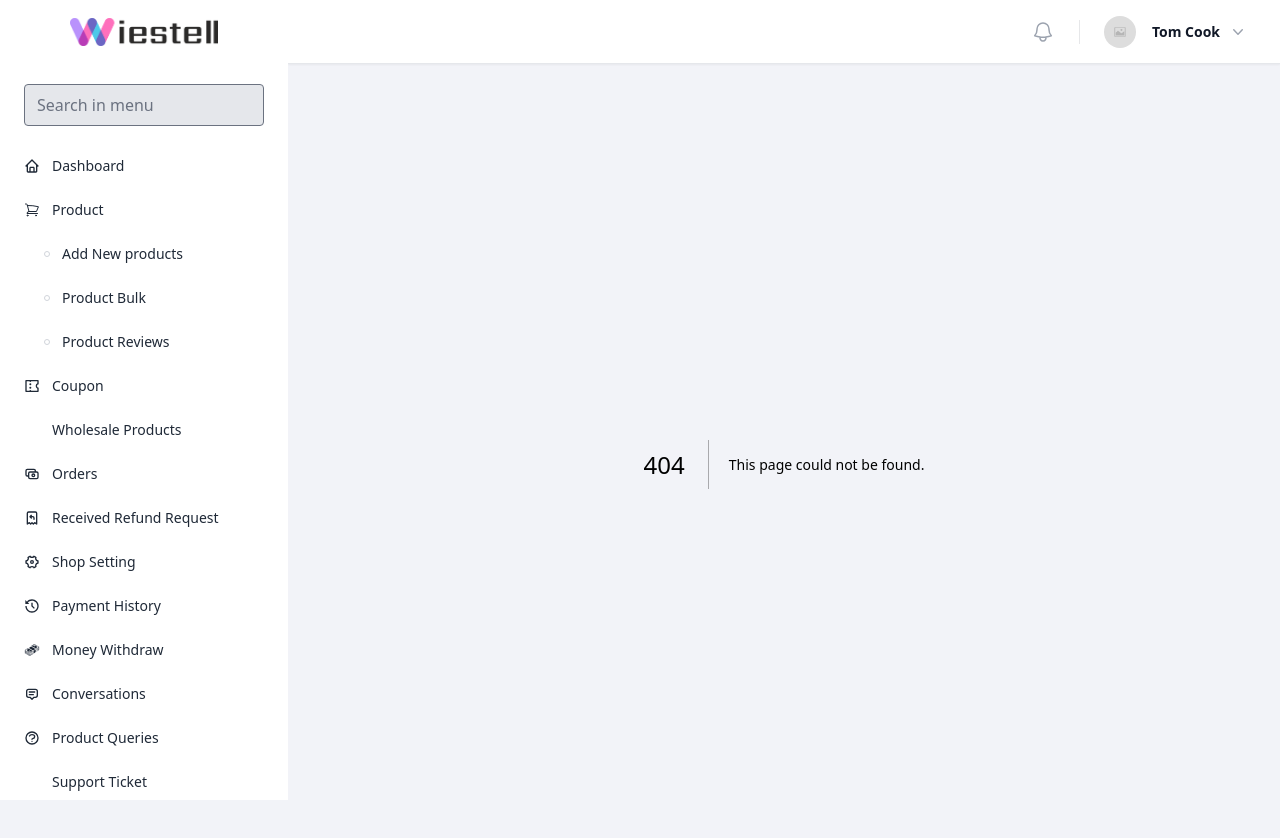
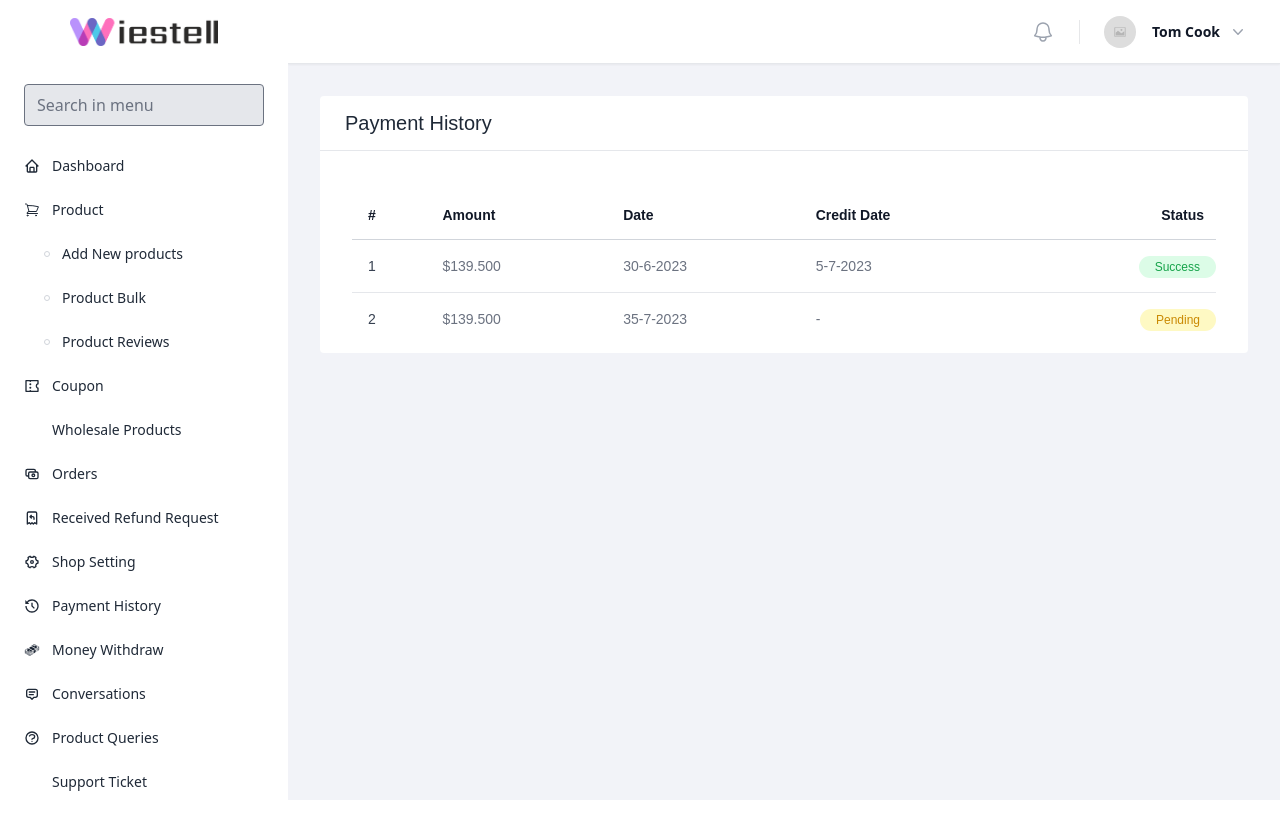
Before and after one commit to Garyson26/SecOps-IOCs-Radar-X-Twitter, a Next.js app: page /payment/payment-history in a window 1280 px wide. Before the commit this address had no page. Shown: the top 838 px of the page. After the commit the page ends 800 px from the top, so only its background shows below. Built offline with nearby package versions, Linux system fonts and the light colour scheme; some icons are missing.

Commit message:
created payment page design

```diff
--- a/src/components/AdminLayout/Sidebar.js
+++ b/src/components/AdminLayout/Sidebar.js
@@ -59,8 +59,8 @@ const navigation = [
     current: false,
   },
   { name: "Shop Setting", href: "#", icon: RiSettings4Line, current: false },
-  { name: "Payment History", href: "#", icon: RiHistoryFill, current: false },
-  { name: "Money Withdraw", href: "#", icon: GiMoneyStack, current: false },
+  { name: "Payment History", href: "/payment", icon: RiHistoryFill, current: false },
+  { name: "Money Withdraw", href: "/moneywithdraw", icon: GiMoneyStack, current: false },
   { name: "Conversations", href: "#", icon: TbMessage2, current: false },
   {
     name: "Product Queries",
--- /dev/null
+++ b/src/components/PaymentChart/PaymentChart.js
@@ -0,0 +1,62 @@
+import React from 'react';
+import {
+  Chart as ChartJS,
+  CategoryScale,
+  LinearScale,
+  PointElement,
+  LineElement,
+  Title,
+  Tooltip,
+  Filler,
+  Legend,
+} from 'chart.js';
+import { Line } from 'react-chartjs-2';
+import { faker } from '@faker-js/faker';
+
+ChartJS.register(
+  CategoryScale,
+  LinearScale,
+  PointElement,
+  LineElement,
+  Title,
+  Tooltip,
+  Filler,
+  Legend
+);
+
+export const options = {
+  responsive: true,
+  maintainAspectRatio: false,
+  plugins: {
+    legend: {
+      position: 'top',
+    },
+    title: {
+      display: true,
+      text: 'Chart.js Line Chart',
+    },
+  },
+
+};
+
+const labels = ['January', 'February', 'March', 'April', 'May', 'June', 'July' , ' August','September','October','November','December'];
+
+export const data = {
+  labels,
+  datasets: [
+    {
+      fill: true,
+      label: 'Dataset 2',
+      data: labels.map(() => faker.datatype.number({ min: 0, max: 10000  })),
+      borderColor: 'rgb(53, 162, 235)',
+      backgroundColor: 'rgba(53, 162, 235, 0.5)',
+    },
+  ],
+};
+const PaymentChart = () => {
+  return (
+    <Line options={options} data={data}  height={400} />
+  )
+}
+
+export default PaymentChart
--- /dev/null
+++ b/src/pages/payment/index.js
@@ -0,0 +1,70 @@
+import React from "react";
+import { RiFileExcel2Line } from "react-icons/ri";
+import { FiChevronDown } from "react-icons/fi";
+import { HiMiniHandThumbUp } from "react-icons/hi2";
+import PaymentChart from "@/components/PaymentChart/PaymentChart";
+import Link from "next/link";
+const Payment = () => {
+  return (
+    <div className="py-8 font-poppins px-4  sm:px-6 lg:px-8">
+      <div className="flex items-center justify-between  mb-8">
+        <h2 className="text-gray-800 font-medium text-[20px]">Payments</h2>
+        <button className="bg-sky-500 flex items-center  px-7 py-2.5 gap-2 rounded-full text-white">
+          <RiFileExcel2Line /> Download
+        </button>
+      </div>
+      <div className="grid gap-6 md:grid-cols-2">
+        <div className="bg-white shadow-md rounded">
+          <div className="flex items-start px-4 py-6">
+            <div className="flex-1">
+              <span>Payment to Date</span>
+              <h2 className="font-semibold text-[24px]">₹53,778</h2>
+            </div>
+            <button className="border px-3 py-1.5 rounded border-gray-900 text-gray-900">
+              View Details
+            </button>
+          </div>
+          <div className="border-t flex px-4 py-6 items-center">
+            <span className="text-[14px] ">Last Payment:</span>
+            <span className="font-black text-[16px] mx-1 font-medium">₹0</span>
+            <span className="flex items-center px-3 mx-3 text-green-600 bg-green-100 rounded-full">
+              <HiMiniHandThumbUp /> Paid on 23 Dec
+            </span>
+          </div>
+        </div>
+        <div className="bg-white shadow-md rounded">
+          <div className="flex items-start px-4 py-6">
+            <div className="flex-1">
+              <span>Totle Outstanding Payment</span>
+              <h2 className="font-semibold text-[24px]">-₹20,778</h2>
+            </div>
+            <Link href="/payment/payment-history" className="border px-3 py-1.5 rounded border-gray-900 text-gray-900">
+              View Details
+            </Link>
+          </div>
+          <div className="border-t flex px-4 py-6 items-center">
+            <span className="text-[14px] ">Next Payment:</span>
+            <span className="font-black text-[16px] mx-1 font-medium">
+              -₹3203
+            </span>
+            <span className="flex items-center px-3 mx-3 text-gray-700 bg-gray-100 rounded-full">
+              <HiMiniHandThumbUp /> Dur on 23 Jul
+            </span>
+          </div>
+        </div>
+      </div>
+      <div className="  w-full mt-6  md:col-span-2 bg-white rounded-lg shadow-md grid px-4 ">
+        <div class=" border-b py-4 px-4 ">
+          <h2 class="text-gray-800 font-semibold text-[17px] font-montserrat">
+            Category wise product stock
+          </h2>
+        </div>
+        <div className="max-h-[400px]">
+          <PaymentChart />
+        </div>
+      </div>
+    </div>
+  );
+};
+
+export default Payment;
--- /dev/null
+++ b/src/pages/payment/payment-history.js
@@ -0,0 +1,108 @@
+import React from "react";
+const payment = [
+  {
+    id: 1,
+    date: "	30-6-2023",
+    amount: "$139.500",
+    creditdate: "5-7-2023",
+    status: "Success",
+  },
+  {
+    id: 2,
+    date: "	35-7-2023",
+    amount: "$139.500",
+    creditdate: "-",
+    status: "Pending",
+  },
+  // More people...
+];
+const PaymentHistory = () => {
+  return (
+    <div className="py-8 font-poppins px-4 sm:px-6 lg:px-8">
+      <div className=" bg-white rounded">
+        <h2 className="text-gray-800 px-[25px] py-3 border-b font-medium text-[20px]">
+          Payment History
+        </h2>
+        <div className="mt-8 flow-root">
+          <div className=" overflow-x-auto">
+            <div className="inline-block min-w-full py-2 align-middle sm:px-6 lg:px-8">
+              <table className="min-w-full divide-y divide-gray-300">
+                <thead>
+                  <tr>
+                    <th
+                      scope="col"
+                      className="py-3.5 pl-4 pr-3 text-left text-sm font-semibold text-gray-900"
+                    >
+                      #
+                    </th>
+                    <th
+                      scope="col"
+                      className="px-3 py-3.5 text-left text-sm font-semibold text-gray-900"
+                    >
+                      Amount
+                    </th>
+                    <th
+                      scope="col"
+                      className="px-3 py-3.5 text-left text-sm font-semibold text-gray-900"
+                    >
+                      Date
+                    </th>
+
+                    <th
+                      scope="col"
+                      className="px-3 py-3.5 text-left text-sm font-semibold text-gray-900"
+                    >
+                      Credit Date
+                    </th>
+                    <th
+                      scope="col"
+                      className="px-3 py-3.5 text-right text-sm font-semibold text-gray-900"
+                    >
+                      Status
+                    </th>
+                  </tr>
+                </thead>
+                <tbody className="divide-y divide-gray-200">
+                  {payment.map((item) => (
+                    <tr key={item.id}>
+                      <td className="whitespace-nowrap py-4 pl-4 pr-3 text-sm font-medium text-gray-700 ">
+                        {item.id}
+                      </td>
+                      <td className="whitespace-nowrap px-3 py-4 text-sm text-gray-500">
+                        {item.amount}
+                      </td>
+                      <td className="whitespace-nowrap px-3 py-4 text-sm text-gray-500">
+                        {item.date}
+                      </td>
+                      <td className="whitespace-nowrap px-3 py-4 text-sm text-gray-500">
+                        {item.creditdate}
+                      </td>
+                      <td className="whitespace-nowrap  py-4 pl-3 pr-4 text-right text-sm font-medium sm:pr-0">
+                      <div>
+
+                        <spna
+                          className={`${
+                            item.status === "Success"
+                              ? "text-green-600 bg-green-100 "
+                              : item.status === "Pending"
+                              ? "bg-yellow-100 text-yellow-600"
+                              : ""
+                          } whitespace-nowrap rounded px-2 rounded-full px-4 py-1 text-xs  text-right text-sm font-medium "`}
+                        >
+                          {item.status}
+                        </spna>
+                      </div>
+                      </td>
+                    </tr>
+                  ))}
+                </tbody>
+              </table>
+            </div>
+          </div>
+        </div>
+      </div>
+    </div>
+  );
+};
+
+export default PaymentHistory;
--- a/tailwind.config.js
+++ b/tailwind.config.js
@@ -1,33 +1,30 @@
 /** @type {import('tailwindcss').Config} */
 module.exports = {
   content: [
-    './src/pages/**/*.{js,ts,jsx,tsx,mdx}',
-    './src/components/**/*.{js,ts,jsx,tsx,mdx}',
-    './src/app/**/*.{js,ts,jsx,tsx,mdx}',
+    "./src/pages/**/*.{js,ts,jsx,tsx,mdx}",
+    "./src/components/**/*.{js,ts,jsx,tsx,mdx}",
+    "./src/app/**/*.{js,ts,jsx,tsx,mdx}",
   ],
   theme: {
     extend: {
       fontFamily: {
-        'montserrat': ['Montserrat','sans-serif'],
-        'poppins': ['Poppins','sans-serif'],
-
+        montserrat: ["Montserrat", "sans-serif"],
+        poppins: ["Poppins", "sans-serif"],
       },
       backgroundImage: {
-        'gradient-radial': 'radial-gradient(var(--tw-gradient-stops))',
-        'gradient-conic':
-          'conic-gradient(from 180deg at 50% 50%, var(--tw-gradient-stops))',
-          'box-gradient1':'linear-gradient(315deg, #875fc0 0%, #5346ba 74%)',
-          'box-gradient2':'linear-gradient(315deg, #47c5f4 0%, #6791d9 74%)',
-          'box-gradient3':'linear-gradient(315deg, #eb4786 0%, #b854a6 74%)',
-          'box-gradient4':'linear-gradient(315deg, #ffb72c 0%, #f57f59 74%)',
+        "gradient-radial": "radial-gradient(var(--tw-gradient-stops))",
+        "gradient-conic":
+          "conic-gradient(from 180deg at 50% 50%, var(--tw-gradient-stops))",
+        "box-gradient1": "linear-gradient(315deg, #875fc0 0%, #5346ba 74%)",
+        "box-gradient2": "linear-gradient(315deg, #47c5f4 0%, #6791d9 74%)",
+        "box-gradient3": "linear-gradient(315deg, #eb4786 0%, #b854a6 74%)",
+        "box-gradient4": "linear-gradient(315deg, #ffb72c 0%, #f57f59 74%)",
 
       },
       colors: {
-        'light': '#f2f3f8',
+        light: "#f2f3f8",
       },
     },
   },
-  plugins: [
-    require('@tailwindcss/forms'),
-  ],
-}
+  plugins: [require("@tailwindcss/forms")],
+};
```
Also changed, not shown: src/pages/order/index.js (+12 -11 lines).
